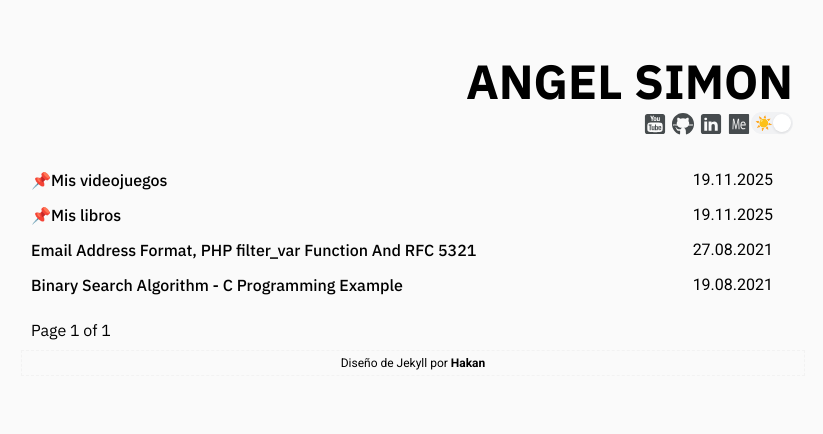
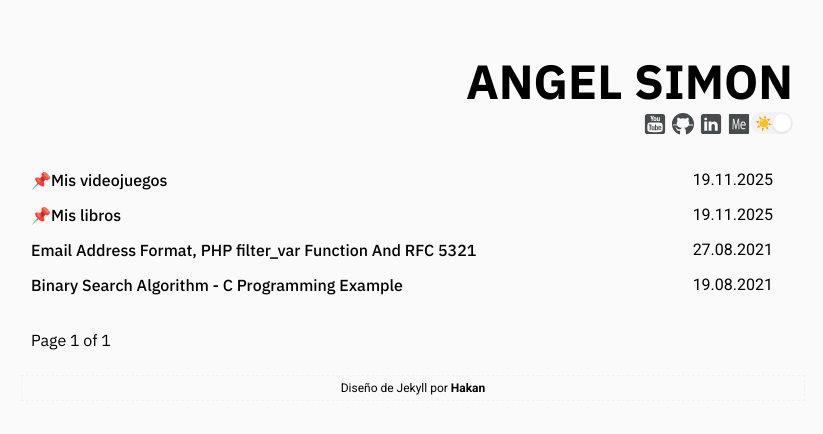
Before and after one commit to angelsimon/angelsimon.github.io, a Jekyll site: the page built from index.html, in a window 1280 px wide. Shown: the top 434 px of the page, without its empty margins (238-1061 px from the left). Built offline with Jekyll 4.4.1, drawn with Linux system fonts in a browser that asks for light colours; the list of posts is cut into pages by our own code.

Commit message:
Estilo de footer

```diff
--- a/assets/css/style.css
+++ b/assets/css/style.css
@@ -83,6 +83,7 @@
 
 .footer{
   text-align: center;
+  margin-top: 50px;
   padding: 15px 0;
   margin-top: auto; /* Mantiene el footer abajo */
   justify-content: center;
@@ -181,10 +182,10 @@
   flex-direction: row;
   flex-wrap: wrap;
   justify-content: space-between;
-  align-items: center;
+  align-items: right;
   padding: 5px 10px;
-  margin-bottom: 5px;
-  margin-top: 10px;
+  margin-bottom: 20px;
+  margin-top: 20px;
   background:var(--bg-color);
 }
 .pagination .prev{color: var(--primary-font-color); font-weight: 600;}
```
